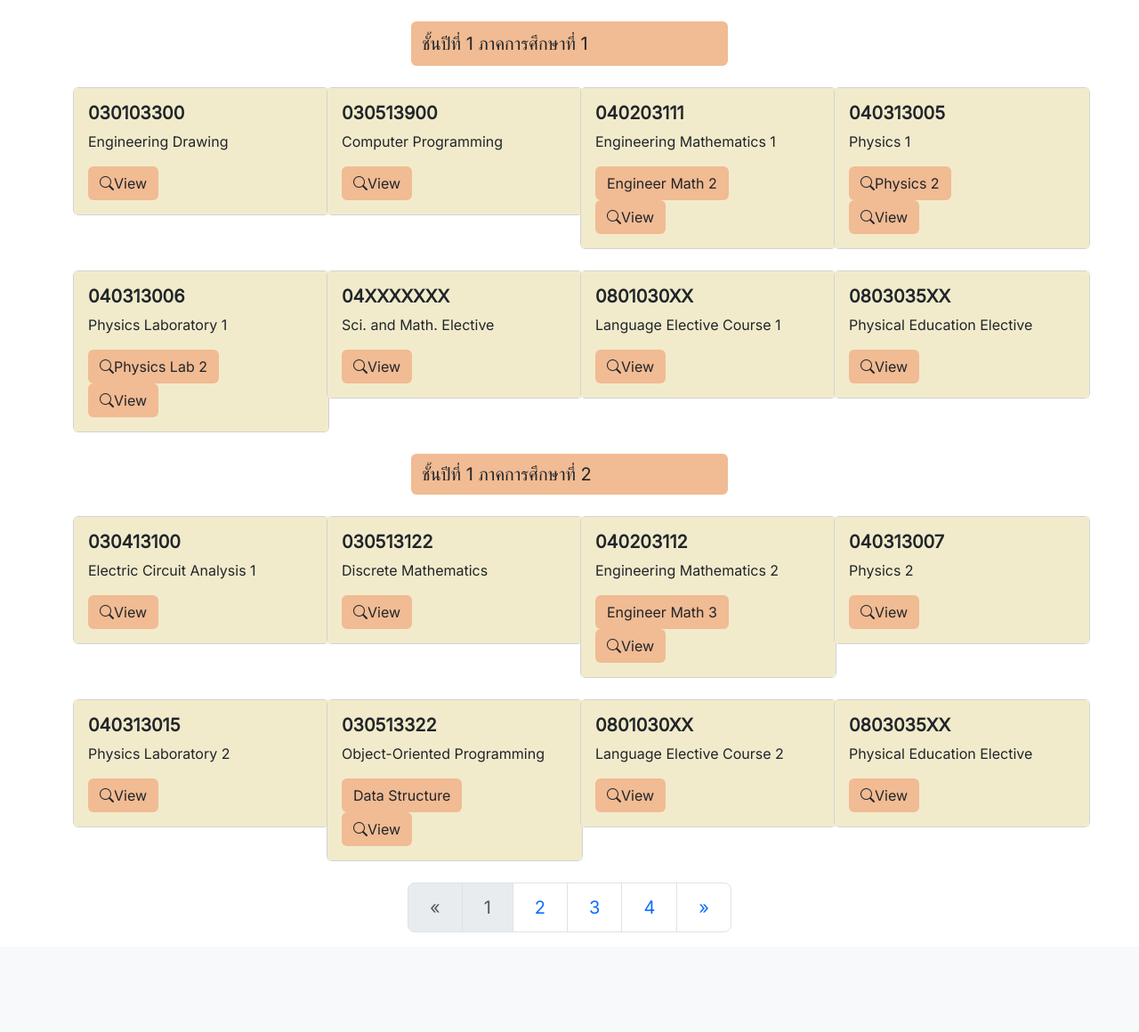
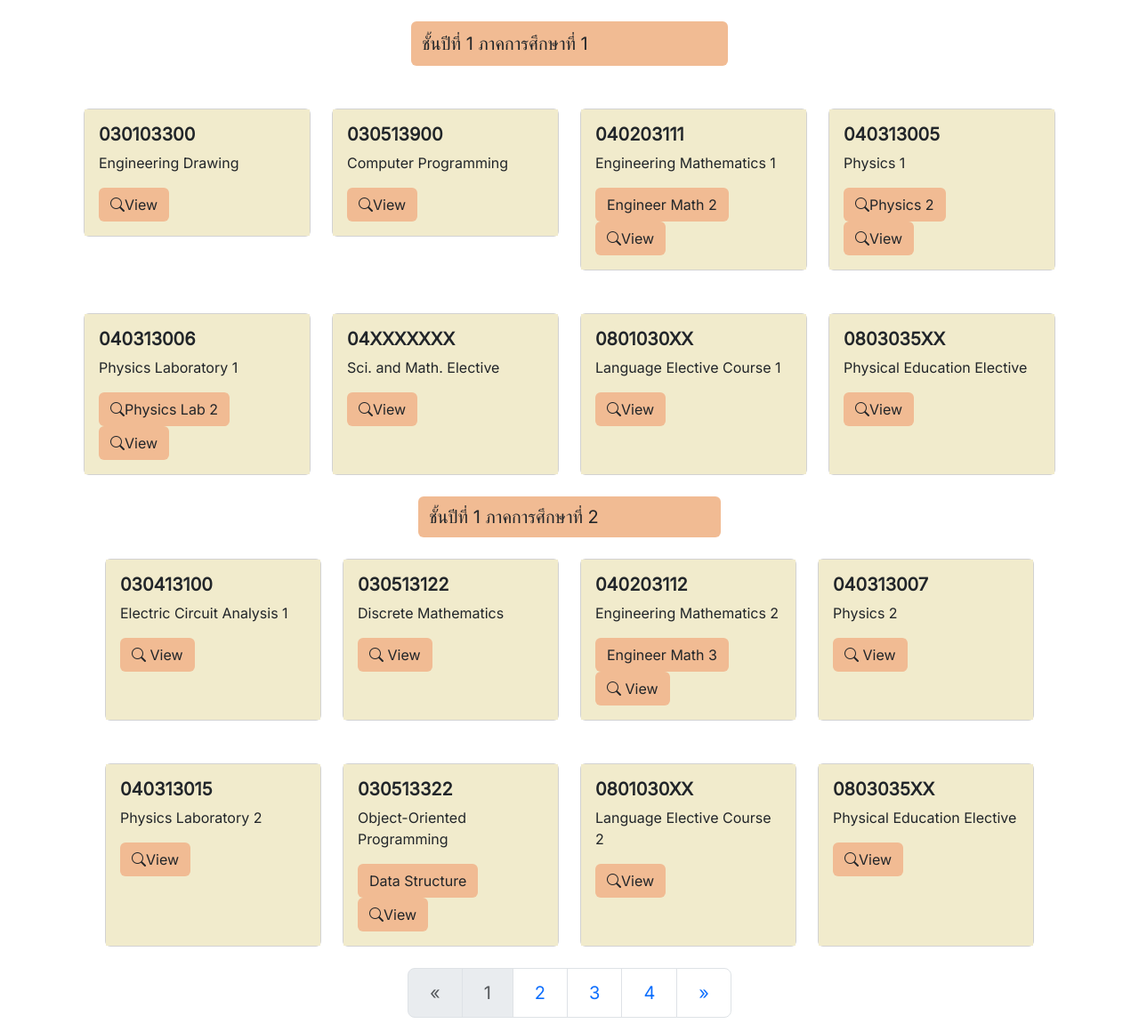
Before and after one commit to mannieshub/Software-Engineering-mini-project, a PHP site: page /EnET-C60Year1.php in a window 1280 px wide. Shown: the part 74-1234 px from the top of the page at 89% size. Before the commit the page ends 1122 px from the top, so only its background shows below. Run offline with PHP 8.4, Linux system fonts and the light colour scheme; some libraries are stand-ins or nearby versions.

Commit message:
responsive change

```diff
--- a/EnET-C60Year1.php
+++ b/EnET-C60Year1.php
@@ -1,5 +1,6 @@
 <!DOCTYPE html>
 <html lang="en">
+
 <head>
   <meta charset="UTF-8">
   <meta http-equiv="X-UA-Compatible" content="IE=edge">
@@ -10,12 +11,14 @@
   <script src="https://code.jquery.com/jquery-3.6.0.min.js"></script>
 
   <style>
-      nav{
+    nav {
       background: #EDDCBC;
     }
-      button{
+
+    button {
       background: #F1BB93;
     }
+
     .sidebar {
       background-color: #EDDCBC;
       height: 100%;
@@ -32,11 +35,12 @@
     }
   </style>
   <script>
-      $(function(){
+    $(function() {
       $("#navbar").load("nav_page.php");
     });
   </script>
 </head>
+
 <body>
   <div id="navbar"></div>
 
@@ -45,7 +49,7 @@
     <div class="row mb-4">
       <div class="col-4"></div>
       <div class="col-4">
-        <nav class="navbar rounded-start rounded-end"style="background-color: #F1BB93;" >
+        <nav class="navbar rounded-start rounded-end" style="background-color: #F1BB93;">
           <div class="container-fluid">
             <span class="navbar-brand mb-0 h1 text-dark">ชั้นปีที่ 1 ภาคการศึกษาที่ 1</span>
           </div>
@@ -54,12 +58,12 @@
       <div class="col-4"></div>
       </form>
     </div>
+    <div class="container">
+      <div class="row row-cols-1 row-cols-md-2 row-cols-lg-4 g-4 mt-4">
 
-    <div class="row">
-
-      <div class="col-2">
+        <div class="col col-12">
           <form action="testDetailForm.php" method="post">
-          <div class="card" style="width: 18rem;">
+            <div class="card h-100">
               <div class="card-body" style="background-color:#F1EBCC ;">
                 <h5 class="card-title fw-bold">030103300</h5>
                 <p class="card-text">Engineering Drawing</p>
@@ -71,11 +75,11 @@
           </form>
         </div>
 
-      <div class="col-1"></div>
 
-      <div class="col-2">
+
+        <div class="col col-12">
           <form action="testDetailForm.php" method="post">
-            <div class="card" style="width: 18rem;">
+            <div class="card h-100">
               <div class="card-body" style="background-color:#F1EBCC ;">
                 <h5 class="card-title fw-bold">030513900</h5>
                 <p class="card-text">Computer Programming</p>
@@ -87,9 +91,9 @@
           </form>
         </div>
 
-      <div class="col-1"></div>
-      <div class="col-2">
-            <div class="card" style="width: 18rem;">
+
+        <div class="col col-12">
+          <div class="card h-100">
             <div class="card-body" style="background-color:#F1EBCC ;">
               <h5 class="card-title fw-bold">040203111</h5>
               <p class="card-text">Engineering Mathematics 1</p>
@@ -109,10 +113,10 @@
         </div>
 
 
-      <div class="col-1"></div>
 
-      <div class="col-2">
-            <div class="card" style="width: 18rem;">
+
+        <div class="col col-12">
+          <div class="card h-100">
             <div class="card-body" style="background-color:#F1EBCC ;">
               <h5 class="card-title fw-bold">040313005</h5>
               <p class="card-text">Physics 1</p>
@@ -132,11 +136,11 @@
           </div>
         </div>
       </div>
-
-
-    <div class="row mt-4">
-        <div class="col-2">
-            <div class="card" style="width: 18rem;">
+    </div>
+    <div class="container">
+      <div class="row row-cols-1 row-cols-md-2 row-cols-lg-4 g-4 mt-4">
+        <div class="col col-12">
+          <div class="card h-100">
             <div class="card-body" style="background-color:#F1EBCC ;">
               <h5 class="card-title fw-bold">040313006</h5>
               <p class="card-text">Physics Laboratory 1</p>
@@ -156,13 +160,12 @@
           </div>
         </div>
 
-        <div class="col-1"></div>
-
-        <div class="col-2"> <!---ไม่มีข้อมูลในระบบ--->
-            <div class="card" style="width: 18rem;">
+        <div class="col col-12"> <!---ไม่มีข้อมูลในระบบ--->
+          <div class="card h-100">
             <div class="card-body" style="background-color:#F1EBCC ;">
               <h5 class="card-title fw-bold">04XXXXXXX</h5>
               <p class="card-text">Sci. and Math. Elective</p>
+
               <form action="testDetailForm.php" method="post">
                 <input type="hidden" name="CourseID" value="04XXXXXXX">
                 <button type="submit" class="btn" style="background-color: #F1BB93;">
@@ -172,12 +175,14 @@
           </div>
         </div>
 
-        <div class="col-1">
 
-        </div>
-        <div class="col-2"><!---ไม่มีข้อมูลในระบบ--->
 
-            <div class="card" style="width: 18rem;">
+
+
+
+      <div class="col col-12"><!---ไม่มีข้อมูลในระบบ--->
+
+        <div class="card h-100">
           <div class="card-body" style="background-color:#F1EBCC ;">
             <h5 class="card-title fw-bold">0801030XX</h5>
             <p class="card-text">Language Elective Course 1</p>
@@ -189,11 +194,11 @@
           </div>
         </div>
       </div>
-        <div class="col-1">
 
-        </div>
-        <div class="col-2"><!---ไม่มีข้อมูลในระบบ--->
-            <div class="card" style="width: 18rem;">
+
+
+    <div class="col col-12"><!---ไม่มีข้อมูลในระบบ--->
+      <div class="card h-100">
         <div class="card-body" style="background-color:#F1EBCC ;">
           <h5 class="card-title fw-bold">0803035XX</h5>
           <p class="card-text">Physical Education Elective</p>
@@ -208,13 +213,13 @@
     </div>
   </div>
 
-</div>
+
 
   <div class="container mt-4 ">
     <div class="row mb-4">
       <div class="col-4"></div>
       <div class="col-4">
-      <nav class="navbar rounded-start rounded-end"style="background-color: #F1BB93;">
+        <nav class="navbar rounded-start rounded-end " style="background-color: #F1BB93;">
           <div class="container-fluid">
             <center><span class="navbar-brand mb-0 text-dark">ชั้นปีที่ 1 ภาคการศึกษาที่ 2</span></center>
           </div>
@@ -222,81 +227,71 @@
       </div>
       <div class="col-4"></div>
     </div>
-    <div class="row">
 
-        <div class="col-2">
-            <div class="card" style="width: 18rem;">
+
+    <div class="container">
+      <div class="row row-cols-1 row-cols-md-2 row-cols-lg-4 g-4">
+        <div class="col">
+          <div class="card h-100">
             <div class="card-body" style="background-color:#F1EBCC ;">
               <h5 class="card-title fw-bold">030413100</h5>
               <p class="card-text">Electric Circuit Analysis 1</p>
-
               <form action="testDetailForm.php" method="post">
                 <input type="hidden" name="CourseID" value="030413100">
-                    <button type="submit" class="btn" style="background-color: #F1BB93;">
-                    <i class="bi bi-search"></i>View</button>
+                <button type="submit" class="btn " style="background-color: #F1BB93;"><i class="bi bi-search"></i> View</button>
               </form>
             </div>
           </div>
         </div>
-        <div class="col-1"></div>
-
-        <div class="col-2">
-            <div class="card" style="width: 18rem;">
+        <div class="col">
+          <div class="card h-100">
             <div class="card-body" style="background-color:#F1EBCC ;">
               <h5 class="card-title fw-bold">030513122</h5>
               <p class="card-text">Discrete Mathematics</p>
-
               <form action="testDetailForm.php" method="post">
                 <input type="hidden" name="CourseID" value="030513122">
-                    <button type="submit" class="btn" style="background-color: #F1BB93;">
-                    <i class="bi bi-search"></i>View</button>
+                <button type="submit" class="btn " style="background-color: #F1BB93;"><i class="bi bi-search"></i> View</button>
               </form>
             </div>
           </div>
         </div>
-        <div class="col-1"></div>
-
-        <div class="col-2">
-            <div class="card" style="width: 18rem;">
+        <div class="col">
+          <div class="card h-100">
             <div class="card-body" style="background-color:#F1EBCC ;">
               <h5 class="card-title fw-bold">040203112</h5>
               <p class="card-text">Engineering Mathematics 2</p>
-
               <form action="testDetailForm.php" method="post">
                 <input type="hidden" name="CourseID" value="040203211">
-                    <button type="submit" class="btn" style="background-color: #F1BB93;">Engineer Math 3</button>
+                <button type="submit" class="btn " style="background-color: #F1BB93;">Engineer Math 3</button>
               </form>
-
               <form action="testDetailForm.php" method="post">
                 <input type="hidden" name="CourseID" value="040203112">
-                    <button type="submit" class="btn" style="background-color: #F1BB93;">
-                    <i class="bi bi-search"></i>View</button>
+                <button type="submit" class="btn " style="background-color: #F1BB93;"><i class="bi bi-search"></i> View</button>
               </form>
             </div>
           </div>
         </div>
-        <div class="col-1">
-
-        </div>
-        <div class="col-2">
-            <div class="card" style="width: 18rem;">
+        <div class="col">
+          <div class="card h-100">
             <div class="card-body" style="background-color:#F1EBCC ;">
               <h5 class="card-title fw-bold">040313007</h5>
               <p class="card-text">Physics 2</p>
-
               <form action="testDetailForm.php" method="post">
                 <input type="hidden" name="CourseID" value="040313007">
-                    <button type="submit" class="btn" style="background-color: #F1BB93;">
-                    <i class="bi bi-search"></i>View</button>
+                <button type="submit" class="btn " style="background-color: #F1BB93;"><i class="bi bi-search"></i> View</button>
               </form>
             </div>
           </div>
         </div>
       </div>
-    <div class="row mt-4">
+    </div>
 
-        <div class="col-2">
-            <div class="card" style="width: 18rem;">
+
+    <div class="container">
+      <div class="row row-cols-1 row-cols-md-2 row-cols-lg-4 g-4 mt-4">
+
+        <div class="col col-12">
+          <div class="card h-100">
             <div class="card-body" style="background-color:#F1EBCC ;">
               <h5 class="card-title fw-bold">040313015</h5>
               <p class="card-text">Physics Laboratory 2</p>
@@ -309,11 +304,9 @@
             </div>
           </div>
         </div>
-        <div class="col-1">
 
-        </div>
-        <div class="col-2">
-            <div class="card" style="width: 18rem;">
+        <div class="col col-12">
+          <div class="card h-100">
             <div class="card-body" style="background-color:#F1EBCC ;">
               <h5 class="card-title fw-bold">030513322</h5>
               <p class="card-text">Object-Oriented Programming</p>
@@ -331,11 +324,9 @@
             </div>
           </div>
         </div>
-        <div class="col-1">
 
-        </div>
-        <div class="col-2">
-            <div class="card" style="width: 18rem;">
+        <div class="col col-12">
+          <div class="card h-100">
             <div class="card-body" style="background-color:#F1EBCC ;">
               <h5 class="card-title fw-bold">0801030XX</h5>
               <p class="card-text">Language Elective Course 2</p>
@@ -348,11 +339,9 @@
             </div>
           </div>
         </div>
-        <div class="col-1">
 
-        </div>
-        <div class="col-2">
-            <div class="card" style="width: 18rem;">
+        <div class="col col-12">
+          <div class="card h-100">
             <div class="card-body" style="background-color:#F1EBCC ;">
               <h5 class="card-title fw-bold">0803035XX</h5>
               <p class="card-text">Physical Education Elective</p>
@@ -365,8 +354,9 @@
             </div>
           </div>
         </div>
-    </div>
-</div>
+
+
+
 
         <div class="container mt-4 ">
           <div class="row">
@@ -396,6 +386,7 @@
             <div class="col-4"></div>
           </div>
         </div>
-</form>
+
 </body>
+
 </html>
```
Lines whose indentation alone changed are shown as unchanged.
